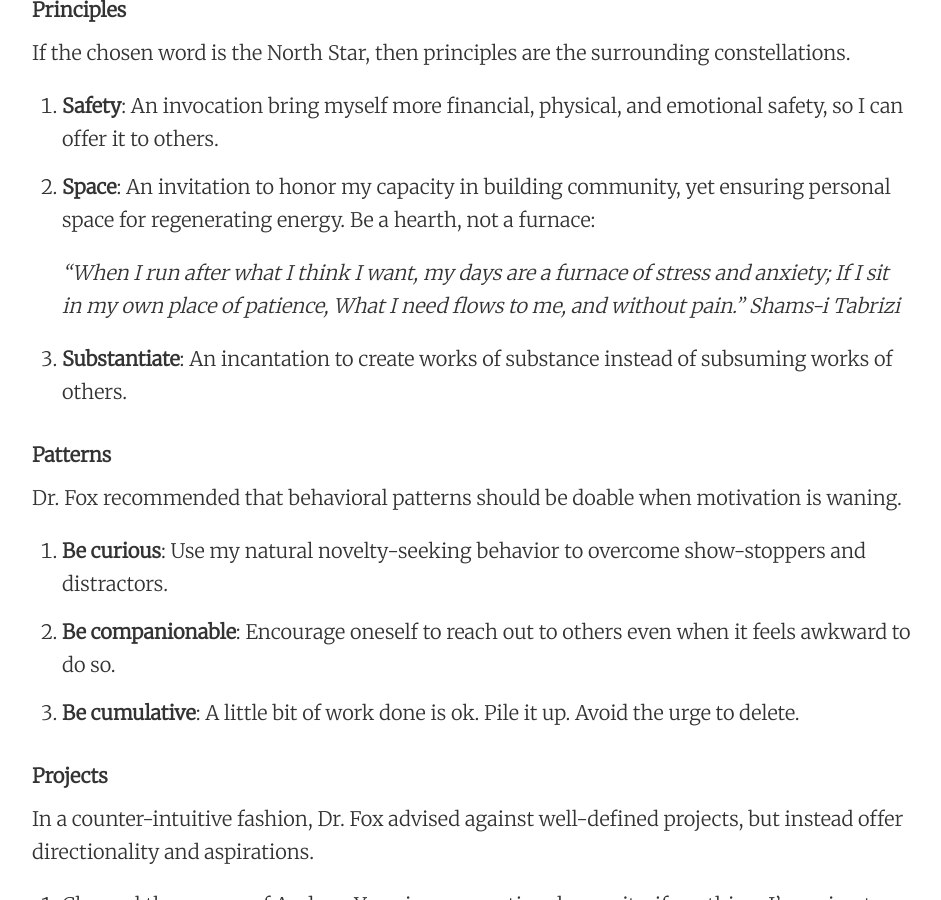
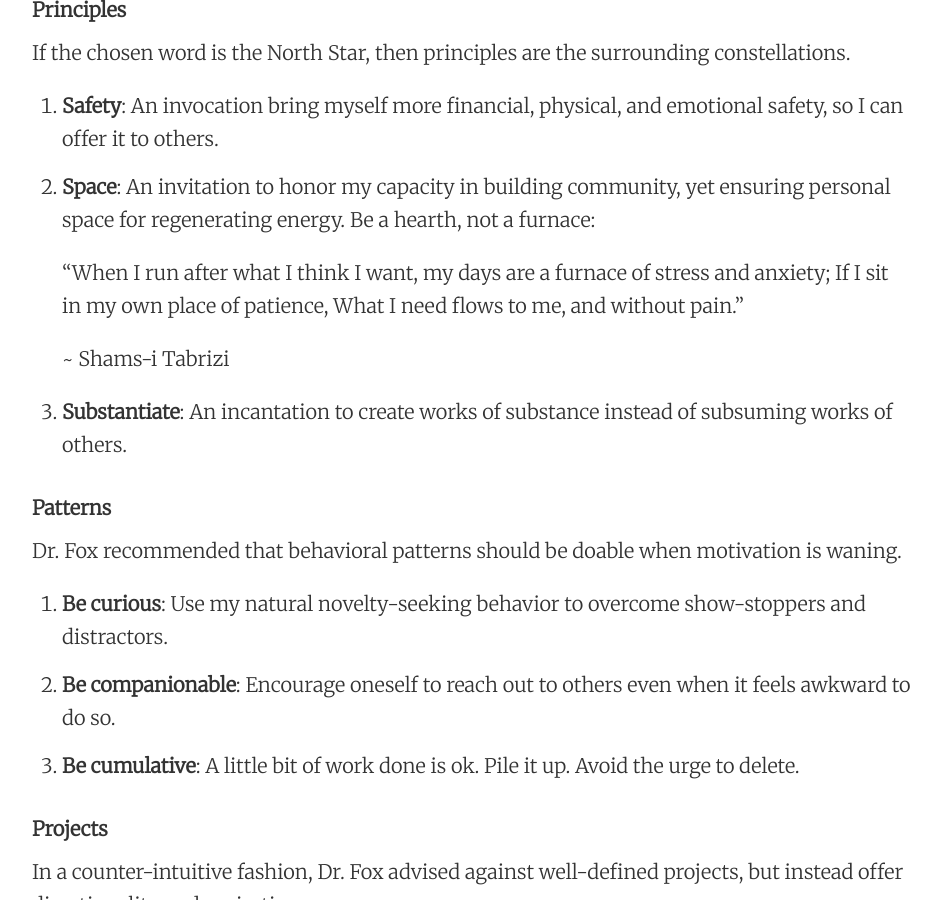
Before and after one commit to codestin/codestin.github.io, a Jekyll site: the page built from _pages/word.md, in a window 1280 px wide and 900 px high, scrolled down 2179 px. Shown: the whole window, without its empty margins (168-1109 px from the left). Built offline with Jekyll 4.4.1, drawn with Linux system fonts in a browser that asks for light colours.

Commit message:
fix blockquote issue

```diff
--- a/_pages/word.md
+++ b/_pages/word.md
@@ -40,11 +40,12 @@ If the chosen word is the North Star, then principles are the surrounding conste
 1. **Safety**: An invocation bring myself more financial, physical, and emotional safety, so I can offer it to others.
 2. **Space**: An invitation to honor my capacity in building community, yet ensuring personal space for regenerating energy. Be a hearth, not a furnace:
 
-	  >*“When I run after what I think I want,
-	  my days are a furnace of stress and anxiety;
-	  If I sit in my own place of patience,
-	  What I need flows to me, and without pain."
-	  Shams-i Tabrizi*
+	  >“When I run after what I think I want,
+	  > my days are a furnace of stress and anxiety;
+	  > If I sit in my own place of patience,
+	  > What I need flows to me, and without pain."
+
+	  > ~ Shams-i Tabrizi
 
 3. **Substantiate**: An incantation to create works of substance instead of subsuming works of others.
 
```
